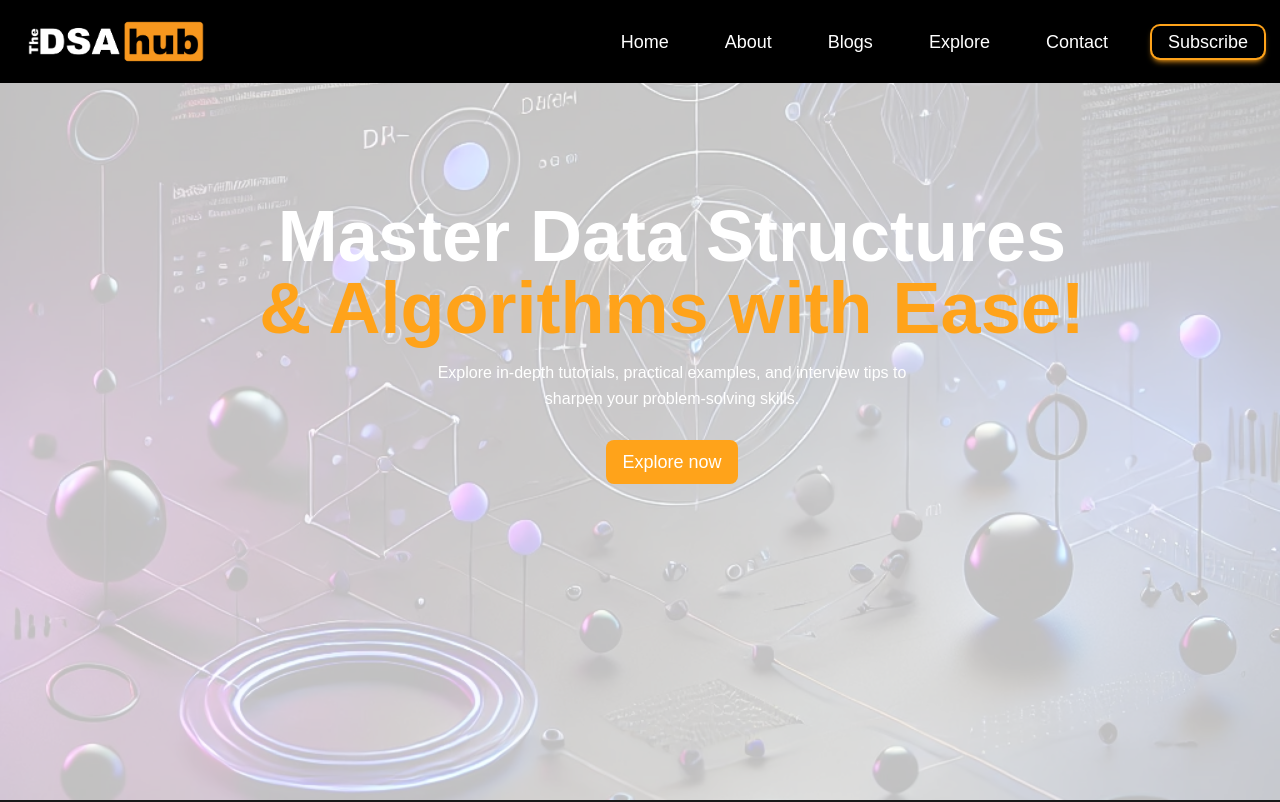
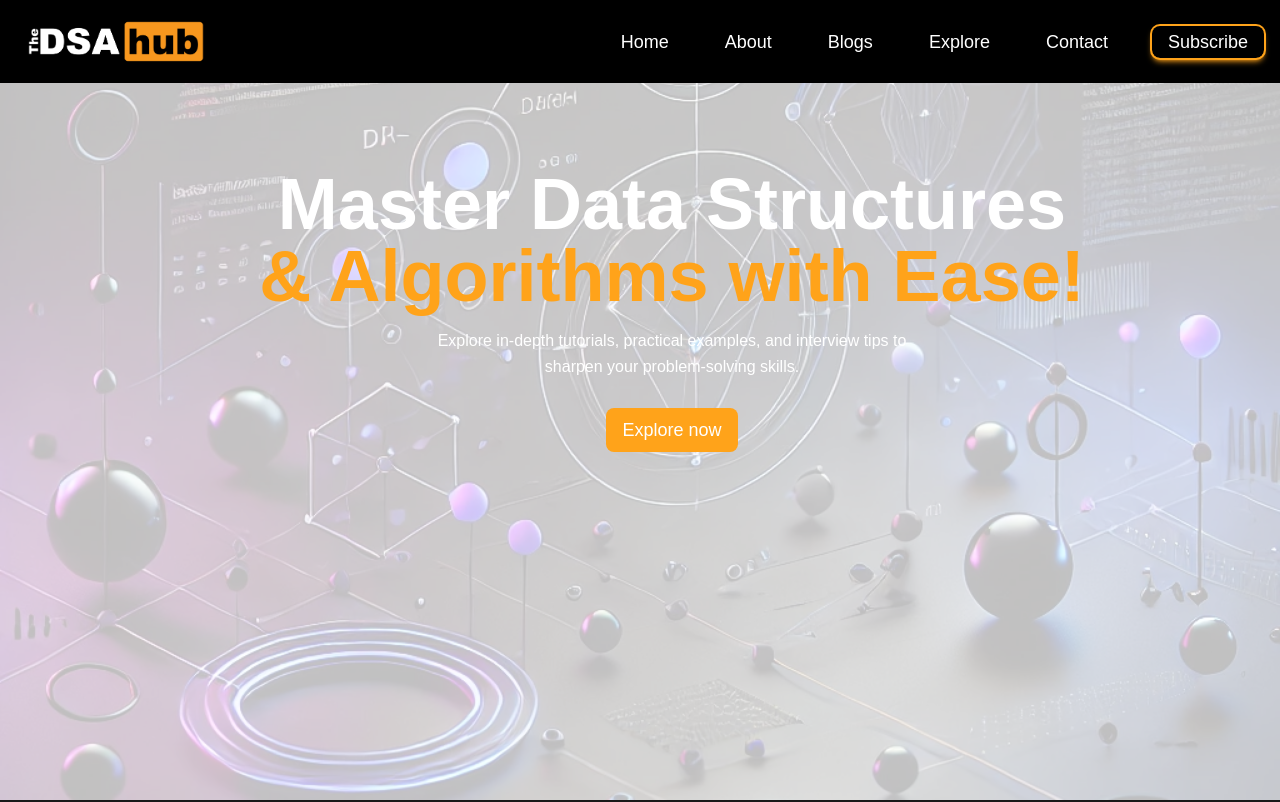
Before and after one commit to MuzzamilBukhari/TheDSAHub, a Next.js app: page / in a window 1280 px wide. Shown: the top 802 px of the page. Built offline with nearby package versions, Linux system fonts and the light colour scheme.

Commit message:
fix error

```diff
--- a/src/app/categories/[category_name]/page.tsx
+++ b/src/app/categories/[category_name]/page.tsx
@@ -1,5 +1,4 @@
-import { SectionHeader, BlogCard } from "@/components";
-import blogs from "@/data/blogsData";
+import { CategoryComp } from "@/components";
 
 const CategoryPage = async ({
   params,
@@ -7,31 +6,8 @@ const CategoryPage = async ({
   params: Promise<{ slug: string }>;
 }) => {
   const slug = (await params).slug;
-  const categoryBlogs = blogs.filter((blog) => blog.categorySlug == slug);
 
-  return (
-    <section className="text-gray-300 body-font bg-black/90">
-      <div className="container px-5 py-20 mx-auto ">
-        <div className="items-center text-center pt-10 pb-20">
-          <SectionHeader
-            heading={slug.toUpperCase()}
-            tagline="Explore in-depth guides, tips, and insights into Data Structures and Algorithms."
-          />
-        </div>
-
-        <div className="grid grid-cols-1 sm:grid-cols-2 lg:grid-cols-3 px-6 sm:px-0">
-          {categoryBlogs.map((blog) => (
-            <BlogCard
-              key={blog.id}
-              title={blog.title}
-              desc={blog.description}
-              slug={blog.slug}
-            />
-          ))}
-        </div>
-      </div>
-    </section>
-  );
+  return <CategoryComp slug={slug} />;
 };
 
 export default CategoryPage;
--- /dev/null
+++ b/src/app/categories/page.tsx
@@ -0,0 +1,7 @@
+import React from "react";
+
+const page = () => {
+  return <div>Category page</div>;
+};
+
+export default page;
--- a/src/app/page.tsx
+++ b/src/app/page.tsx
@@ -6,9 +6,6 @@ import {
 } from "@/components";
 
 export default function Home() {
-  const urlString: string = "/blogs";
-  const url: URL = (urlString as unknown) as URL;
-
   return (
     <>
       <HeroSection
@@ -18,7 +15,7 @@ export default function Home() {
             to sharpen your problem-solving skills."
         bgImg="/blog-hero-bg.webp"
         btnText="Explore now"
-        btnLink={url}
+        btnLink="/blogs"
         className="lg:pt-0"
       />
       <Featured />
--- /dev/null
+++ b/src/components/categories/CategoryComp.tsx
@@ -0,0 +1,41 @@
+"use client";
+import blogs, { Blog } from "@/data/blogsData";
+import React, { useEffect, useState } from "react";
+import BlogCard from "../blogs/blogCard";
+import SectionHeader from "../SectionHeader";
+
+const CategoryComp = ({ slug }: { slug: string }) => {
+  const [categoryBlogs, setCategoryBlogs] = useState<Blog[] | undefined>(
+    undefined
+  );
+
+  useEffect(() => {
+    setCategoryBlogs(blogs.filter((blog) => blog.categorySlug == slug));
+  }, [slug]);
+
+  return (
+    <section className="text-gray-300 body-font bg-black/90">
+      <div className="container px-5 py-20 mx-auto ">
+        <div className="items-center text-center pt-10 pb-20">
+          <SectionHeader
+            heading={slug.toUpperCase()}
+            tagline="Explore in-depth guides, tips, and insights into Data Structures and Algorithms."
+          />
+        </div>
+
+        <div className="grid grid-cols-1 sm:grid-cols-2 lg:grid-cols-3 px-6 sm:px-0">
+          {categoryBlogs?.map((blog) => (
+            <BlogCard
+              key={blog.id}
+              title={blog.title}
+              desc={blog.description}
+              slug={blog.slug}
+            />
+          ))}
+        </div>
+      </div>
+    </section>
+  );
+};
+
+export default CategoryComp;
--- a/src/components/hero-section/HeroSection.tsx
+++ b/src/components/hero-section/HeroSection.tsx
@@ -15,7 +15,7 @@ const HeroSection = ({
   title2?: string;
   subtitle: string;
   btnText?: string;
-  btnLink?: URL;
+  btnLink?: string;
   bgImg: string;
   className?: string;
 }) => {
@@ -31,7 +31,7 @@ const HeroSection = ({
           zIndex: -1,
         }}
       />
-      <div className="container mx-auto px-5 py-24 sm:pb-8">
+      <div className="container mx-auto px-5 py-16 sm:pb-8">
         <div className="mt-20 lg:mt-16 md:pl-16 flex flex-col sm:items-center sm:text-center mb-16 sm:mb-0  items-center text-center ">
           <h1 className="title-font text-5xl sm:text-6xl md:text-7xl font-extrabold lg:w-3/4 ">
             {title1}
@@ -42,7 +42,7 @@ const HeroSection = ({
             {subtitle}
           </p>
           {btnText && btnLink && (
-            <Link className="mt-3" href={btnLink}>
+            <Link className="mt-3" href={`${btnLink}`}>
               <Button
                 type="button"
                 className="mt-4 bg-primary hover:scale-105 duration-200"
--- a/src/components/index.ts
+++ b/src/components/index.ts
@@ -16,6 +16,7 @@ import ContactSection from "./contact/ContactSection";
 import BlogCard from "./blogs/blogCard";
 import BlogSection from "./blogs/BlogSection";
 import BlogPageComp from "./blogs/BlogPageComp";
+import CategoryComp from "./categories/CategoryComp";
 
 export {
   Navbar,
@@ -36,4 +37,5 @@ export {
   BlogCard,
   BlogSection,
   BlogPageComp,
+  CategoryComp,
 };
```
